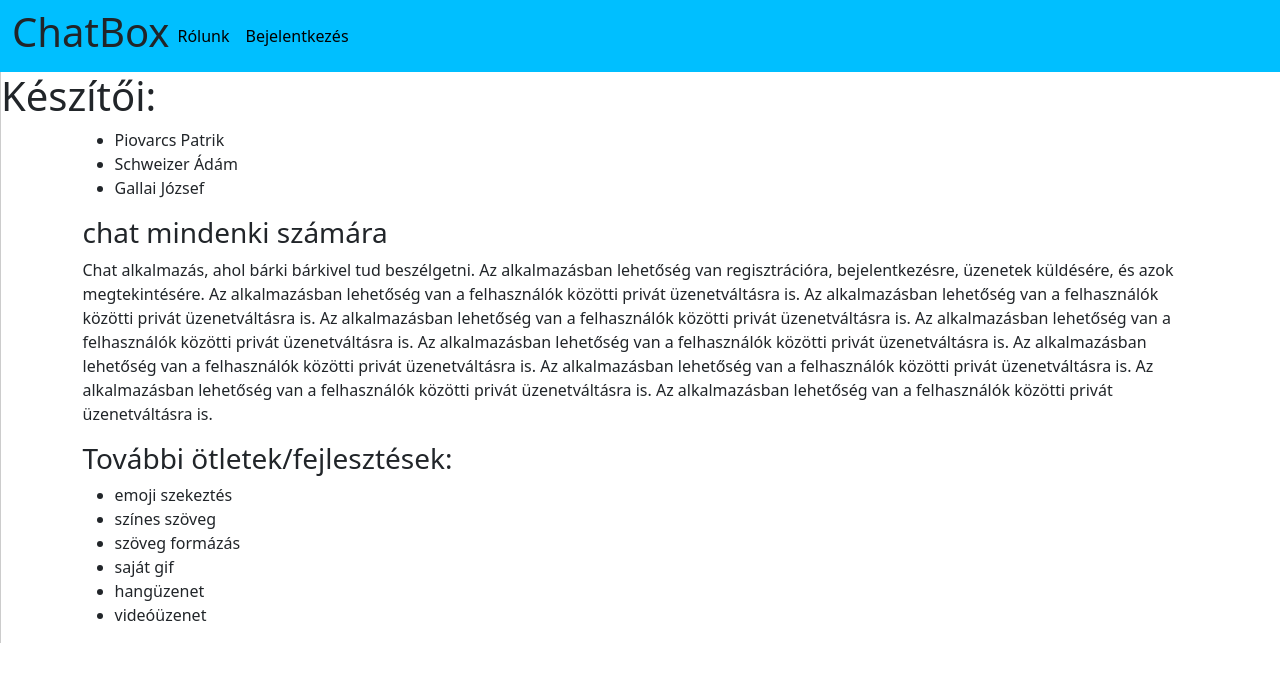
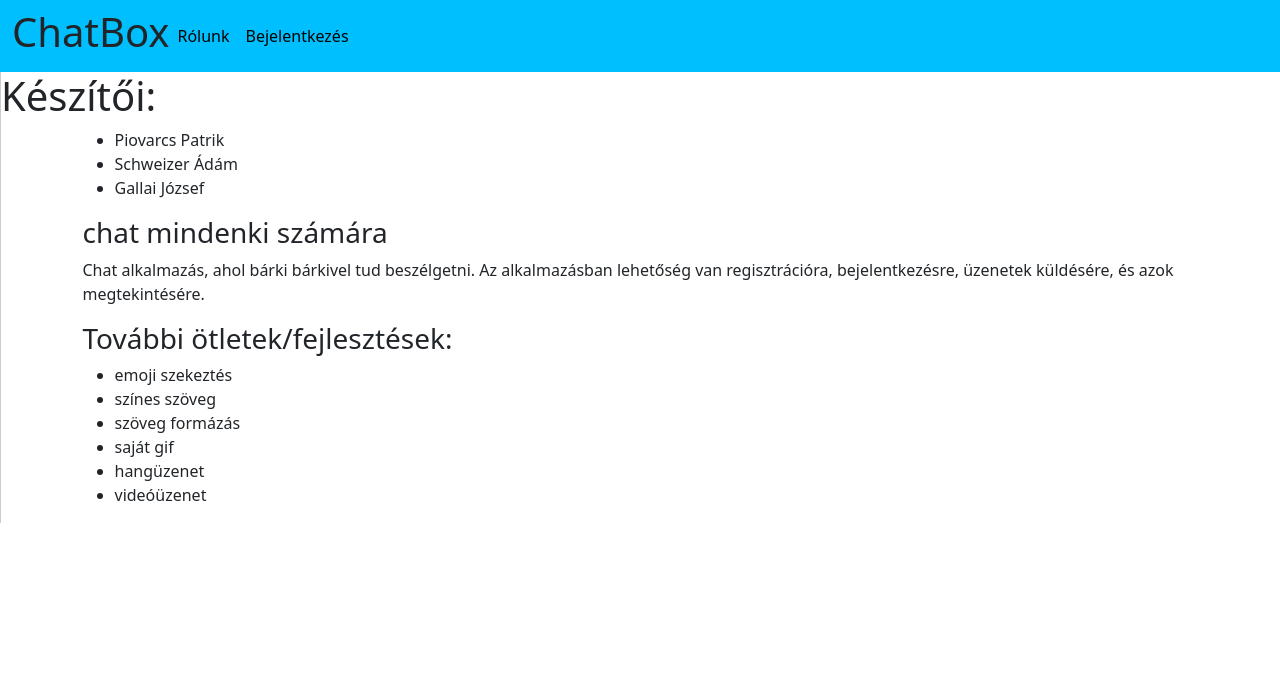
Before and after one commit to energypatrikhu/chatbox-frontend, a SvelteKit app: page /about in a window 1280 px wide. Shown: the top 682 px of the page. Built offline with nearby package versions, Linux system fonts and the light colour scheme.

Commit message:
about szöveg javítás

```diff
--- a/src/routes/about/+page.svelte
+++ b/src/routes/about/+page.svelte
@@ -6,7 +6,11 @@
 		<li>Gallai József</li>
 	</ul>
 	<h3>chat mindenki számára</h3>
-    <p>Chat alkalmazás, ahol bárki bárkivel tud beszélgetni. Az alkalmazásban lehetőség van regisztrációra, bejelentkezésre, üzenetek küldésére, és azok megtekintésére. Az alkalmazásban lehetőség van a felhasználók közötti privát üzenetváltásra is. Az alkalmazásban lehetőség van a felhasználók közötti privát üzenetváltásra is. Az alkalmazásban lehetőség van a felhasználók közötti privát üzenetváltásra is. Az alkalmazásban lehetőség van a felhasználók közötti privát üzenetváltásra is. Az alkalmazásban lehetőség van a felhasználók közötti privát üzenetváltásra is. Az alkalmazásban lehetőség van a felhasználók közötti privát üzenetváltásra is. Az alkalmazásban lehetőség van a felhasználók közötti privát üzenetváltásra is. Az alkalmazásban lehetőség van a felhasználók közötti privát üzenetváltásra is. Az alkalmazásban lehetőség van a felhasználók közötti privát üzenetváltásra is.</p>
+	<p
+		>Chat alkalmazás, ahol bárki bárkivel tud beszélgetni. Az alkalmazásban
+		lehetőség van regisztrációra, bejelentkezésre, üzenetek küldésére, és
+		azok megtekintésére.</p
+	>
 	<h3>További ötletek/fejlesztések:</h3>
 	<ul>
 		<li>emoji szekeztés</li>
```
Lines whose indentation alone changed are shown as unchanged.
